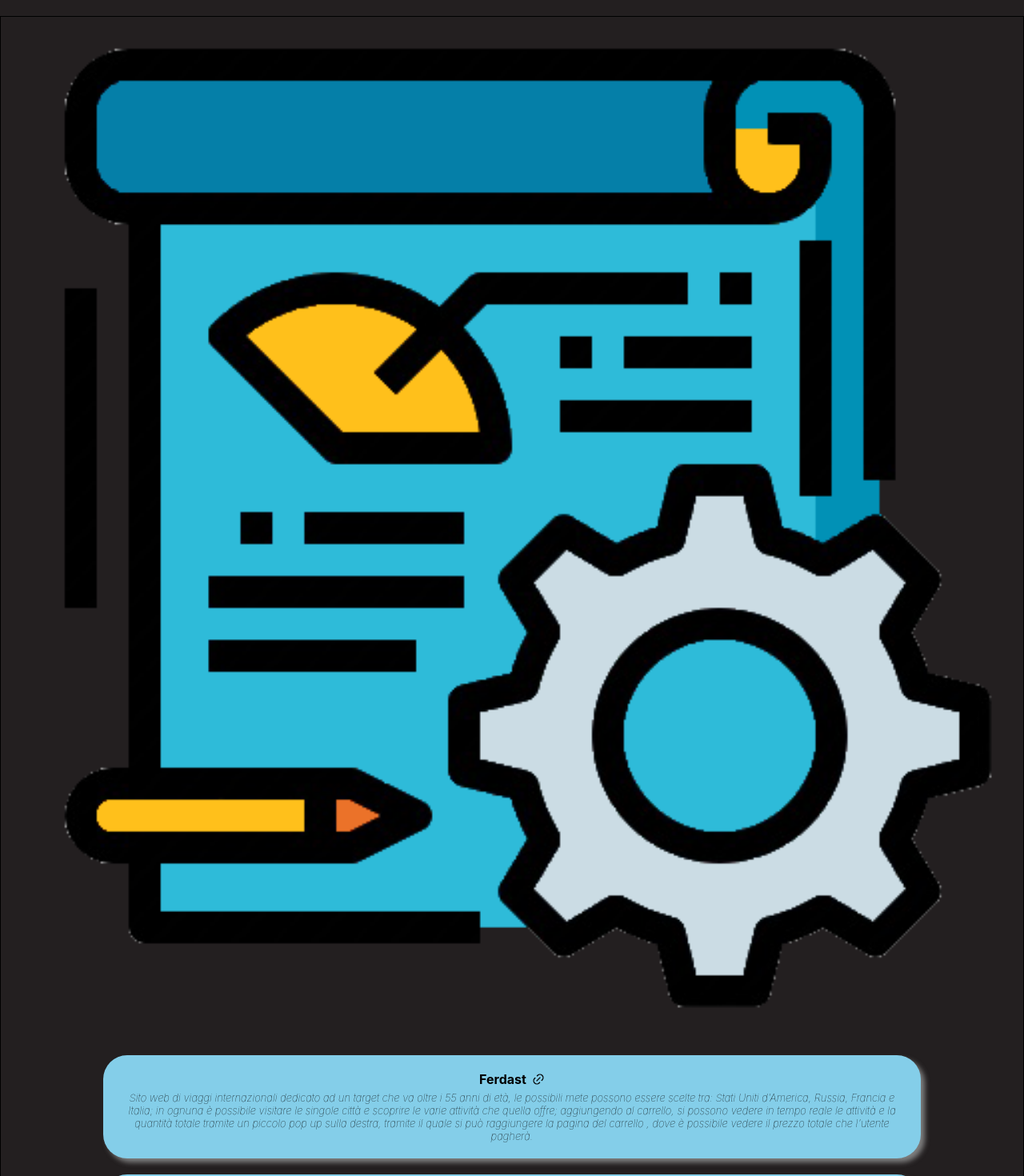
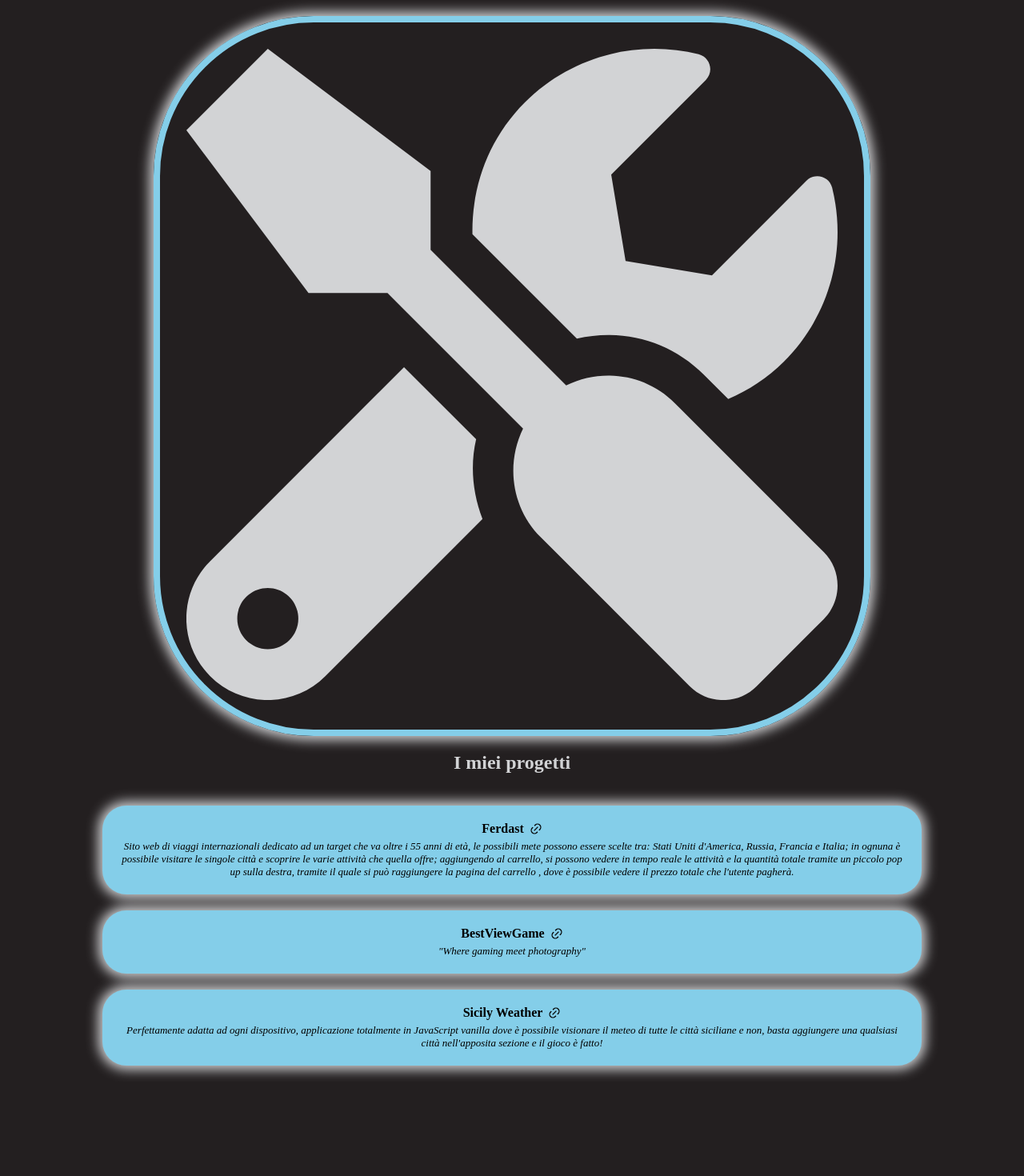
Before and after one commit to ChiaraZuccaro/links, a Next.js app: page /myprojects in a window 1280 px wide. Shown: the top 1470 px of the page at 80% size. After the commit the page ends 1352 px from the top, so only its background shows below. Built offline with nearby package versions, Linux system fonts and the light colour scheme; a web font is replaced by a local one.

Commit message:
feat: project page

```diff
--- a/components/Projects/SingleProj/styles.module.scss
+++ b/components/Projects/SingleProj/styles.module.scss
@@ -1,11 +1,13 @@
+@import "../../../styles/variables.scss";
+
 .singleWrap {
   border-radius: 30px;
   width: 80%;
   padding: 20px;
   margin: 0 auto;
-  background-color: #84cee9;
-  -webkit-box-shadow: 5px 5px 6px 0px #7f7f7f;
-  box-shadow: 5px 5px 6px 0px #7f7f7f;
+  background-color: $azzurro;
+  -webkit-box-shadow: 0px 0px 15px 5px $grigioChiaro;
+  box-shadow: 0px 0px 15px 5px $grigioChiaro;
   .Title {
     display: flex;
     flex-flow: row nowrap;
--- a/components/Projects/projects.jsx
+++ b/components/Projects/projects.jsx
@@ -1,12 +1,16 @@
 import { SingleProj } from "./SingleProj/singleproj";
-import projLogo from "../Images/projLogo0000.png";
-import Image from "next/image";
 import styles from "./styles.module.scss";
+import { FaTools } from "react-icons/fa";
 
 export const Projects = () => {
   return (
     <div className={styles.ProjectsWrap}>
-      <Image src={projLogo} layout="responsive" />
+      <div className={styles.title}>
+        <div className={styles.tools}>
+          <FaTools />
+        </div>
+        <h2>I miei progetti</h2>
+      </div>
       <SingleProj
         title="Ferdast"
         link="https://cb3-argo-two.vercel.app/"
--- a/components/Projects/styles.module.scss
+++ b/components/Projects/styles.module.scss
@@ -1,7 +1,29 @@
+@import "../../styles/variables.scss";
+
 .ProjectsWrap {
-  border: 1px black solid;
   margin: 20px 0;
   display: flex;
   flex-direction: column;
   gap: 20px;
+  font-family: $defaultFont;
+
+  .title {
+    display: flex;
+    flex-direction: column;
+    align-items: center;
+    color: $grigioChiaro;
+    .tools {
+      border: 8px $azzurro solid;
+      border-radius: 200px;
+      width: 70%;
+      padding: 33px;
+      -webkit-box-shadow: 0px 0px 15px 5px $grigioChiaro;
+      box-shadow: 0px 0px 15px 5px $grigioChiaro;
+      svg {
+        text-align: center;
+        width: 100%;
+        height: auto;
+      }
+    }
+  }
 }
```
